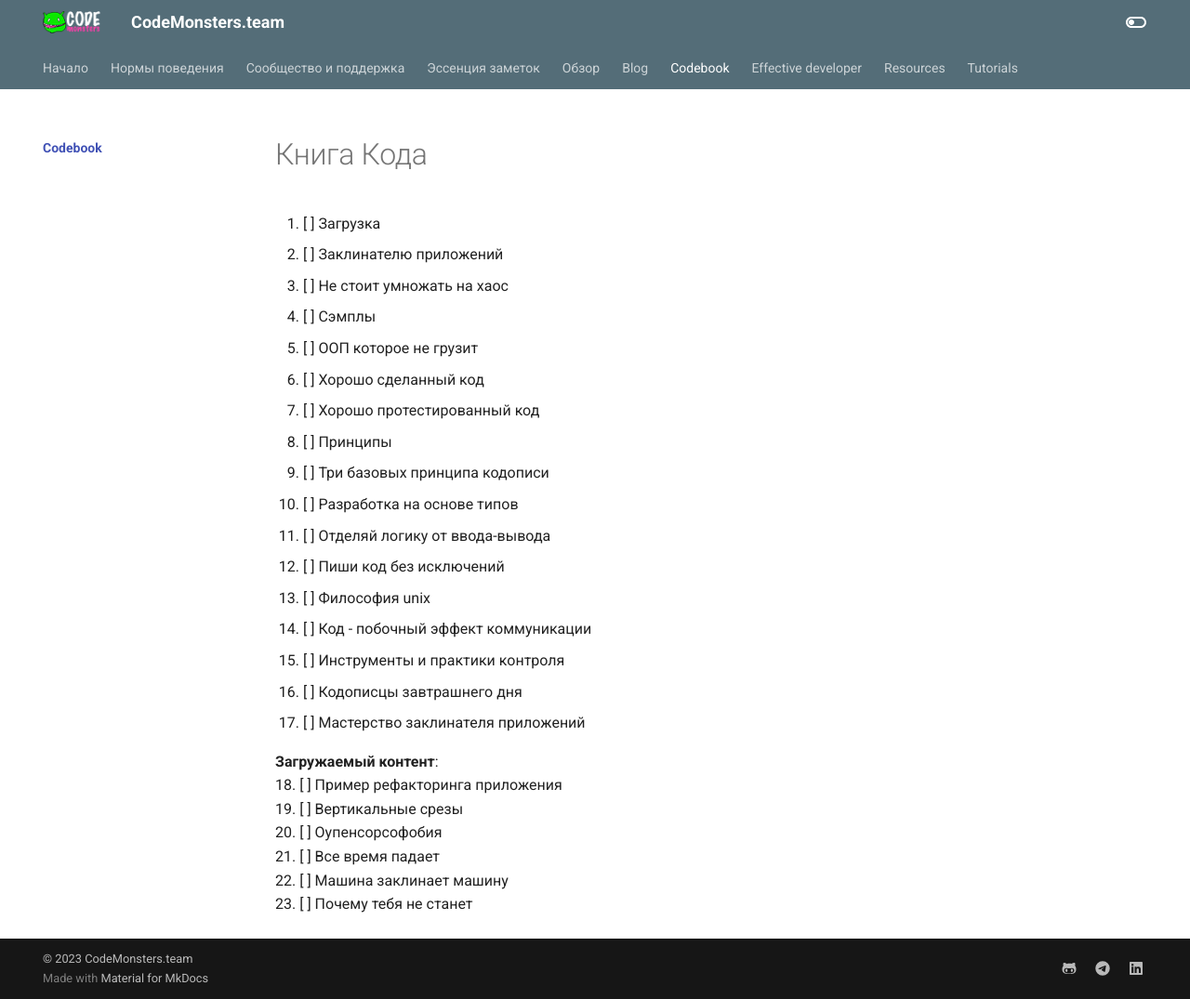
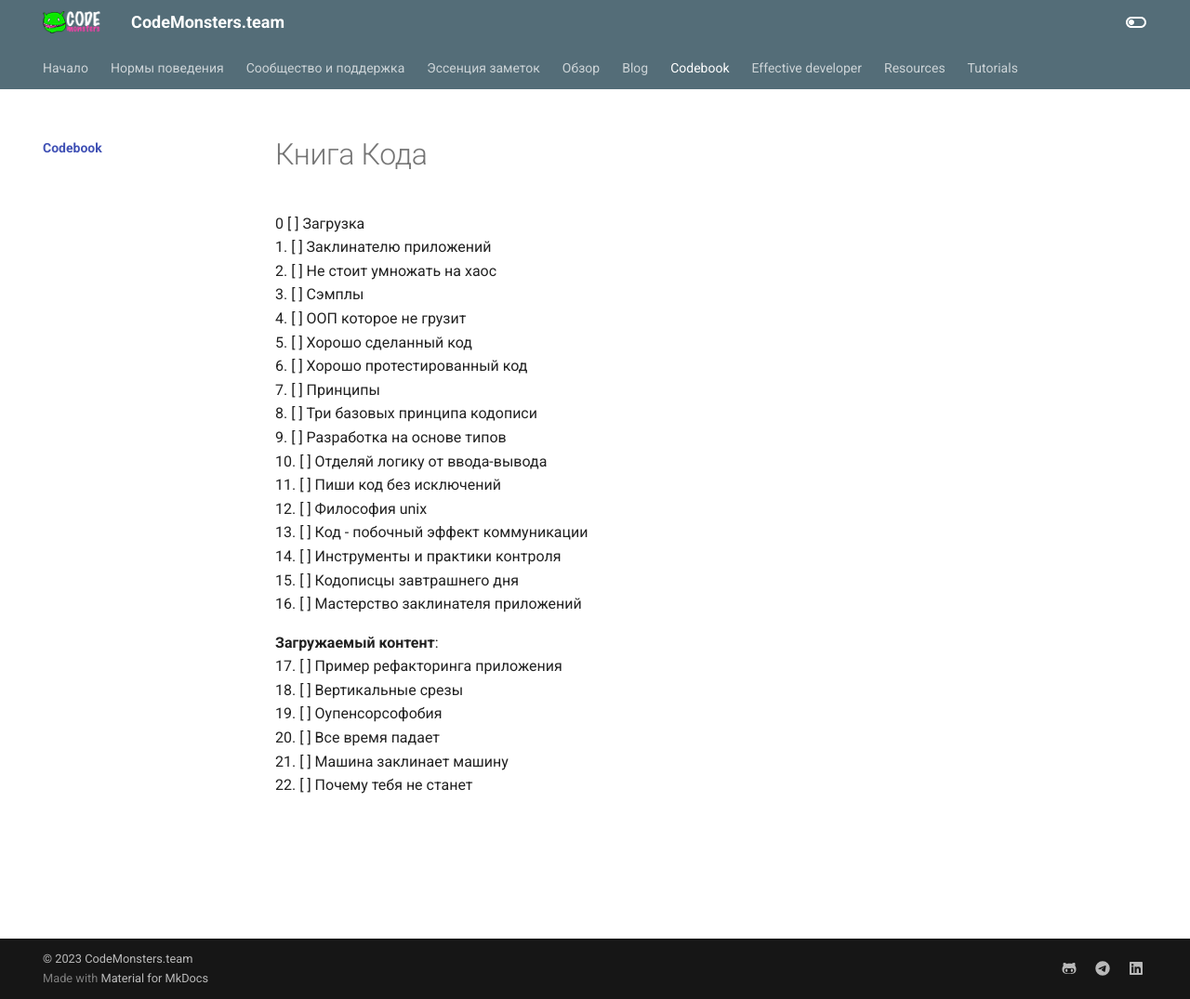
Before and after one commit to codemonstersteam/web-book, an MkDocs documentation site: the page built from docs/codebook/index.md, in a window 1280 px wide and 1075 px high. Shown: the whole window at 93% size. Built offline with MkDocs 1.6.1 and Material for MkDocs 9.7.7, drawn with Linux system fonts in a browser that asks for light colours.

```diff
--- a/docs/codebook/index.md
+++ b/docs/codebook/index.md
@@ -3,29 +3,28 @@ title: Книга Кода
 description: Книга кода. Эффективная разработка без грузилова.
 group: https://t.me/codemonsterslogs
 ---
-1. [ ] Загрузка
-2. [ ] Заклинателю приложений
-3. [ ] Не стоит умножать на хаос
-4. [ ] Сэмплы
-5. [ ] ООП которое не грузит
-6. [ ] Хорошо сделанный код
-7. [ ] Хорошо протестированный код
-8. [ ] Принципы
-9. [ ] Три базовых принципа кодописи
-10. [ ] Разработка на основе типов
-11. [ ] Отделяй логику от ввода-вывода
-12. [ ] Пиши код без исключений
-13. [ ] Философия unix
-14. [ ] Код - побочный эффект коммуникации
-15. [ ] Инструменты и практики контроля
-16. [ ] Кодописцы завтрашнего дня
-17. [ ] Мастерство заклинателя приложений
-
+0 [ ] Загрузка
+1. [ ] Заклинателю приложений
+2. [ ] Не стоит умножать на хаос
+3. [ ] Сэмплы
+4. [ ] ООП которое не грузит
+5. [ ] Хорошо сделанный код
+6. [ ] Хорошо протестированный код
+7. [ ] Принципы
+8. [ ] Три базовых принципа кодописи
+9. [ ] Разработка на основе типов
+10. [ ] Отделяй логику от ввода-вывода
+11. [ ] Пиши код без исключений
+12. [ ] Философия unix
+13. [ ] Код - побочный эффект коммуникации
+14. [ ] Инструменты и практики контроля
+15. [ ] Кодописцы завтрашнего дня
+16. [ ] Мастерство заклинателя приложений
 
 **Загружаемый контент**:
-18. [ ] Пример рефакторинга приложения
-19. [ ] Вертикальные срезы
-20. [ ] Оупенсорсофобия
-21. [ ] Все время падает
-22. [ ] Машина заклинает машину
-23. [ ] Почему тебя не станет
+17. [ ] Пример рефакторинга приложения
+18. [ ] Вертикальные срезы
+19. [ ] Оупенсорсофобия
+20. [ ] Все время падает
+21. [ ] Машина заклинает машину
+22. [ ] Почему тебя не станет
```
Also changed, not shown: docs/blog/posts/0-codebook-loading.md (added, +28 -0 lines).
